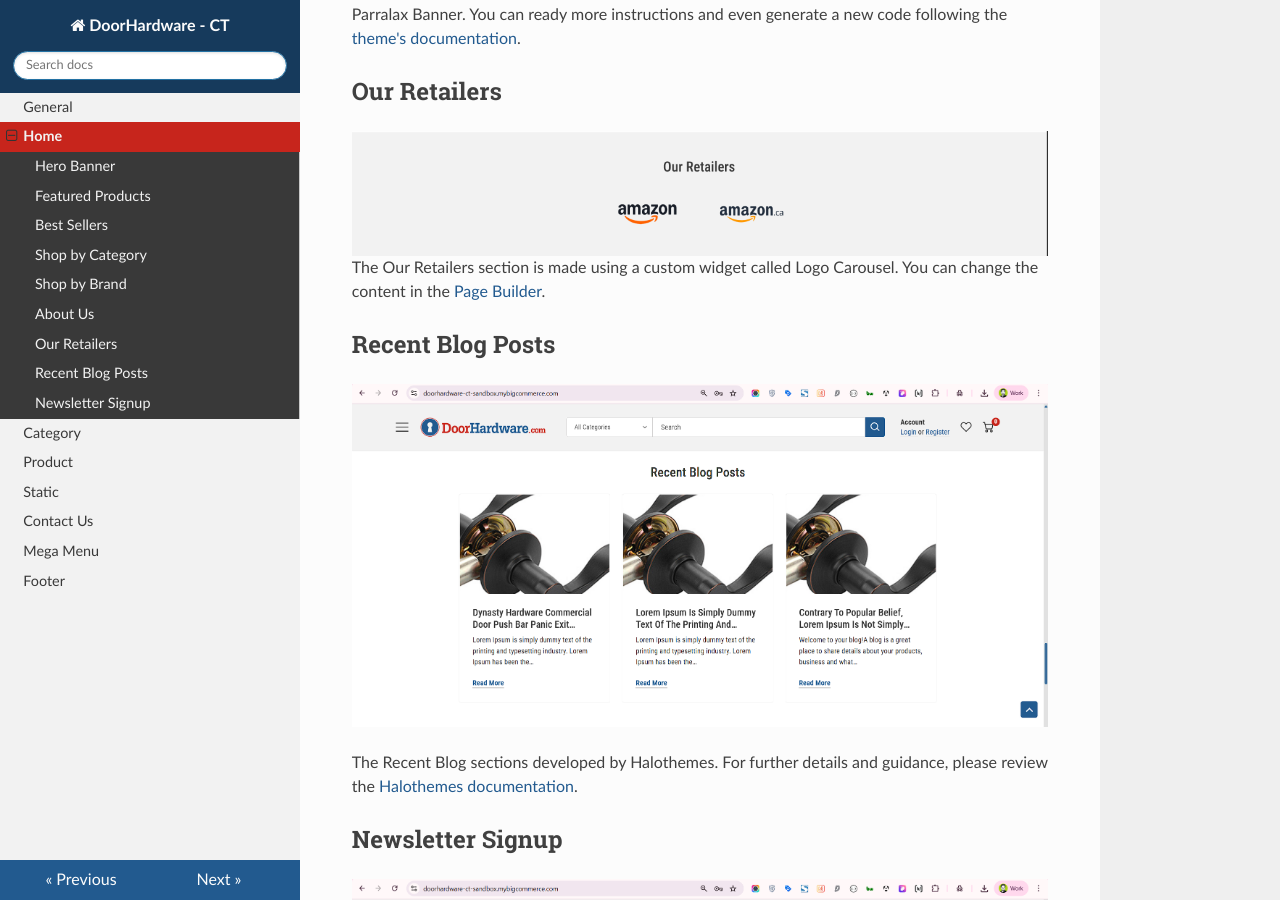
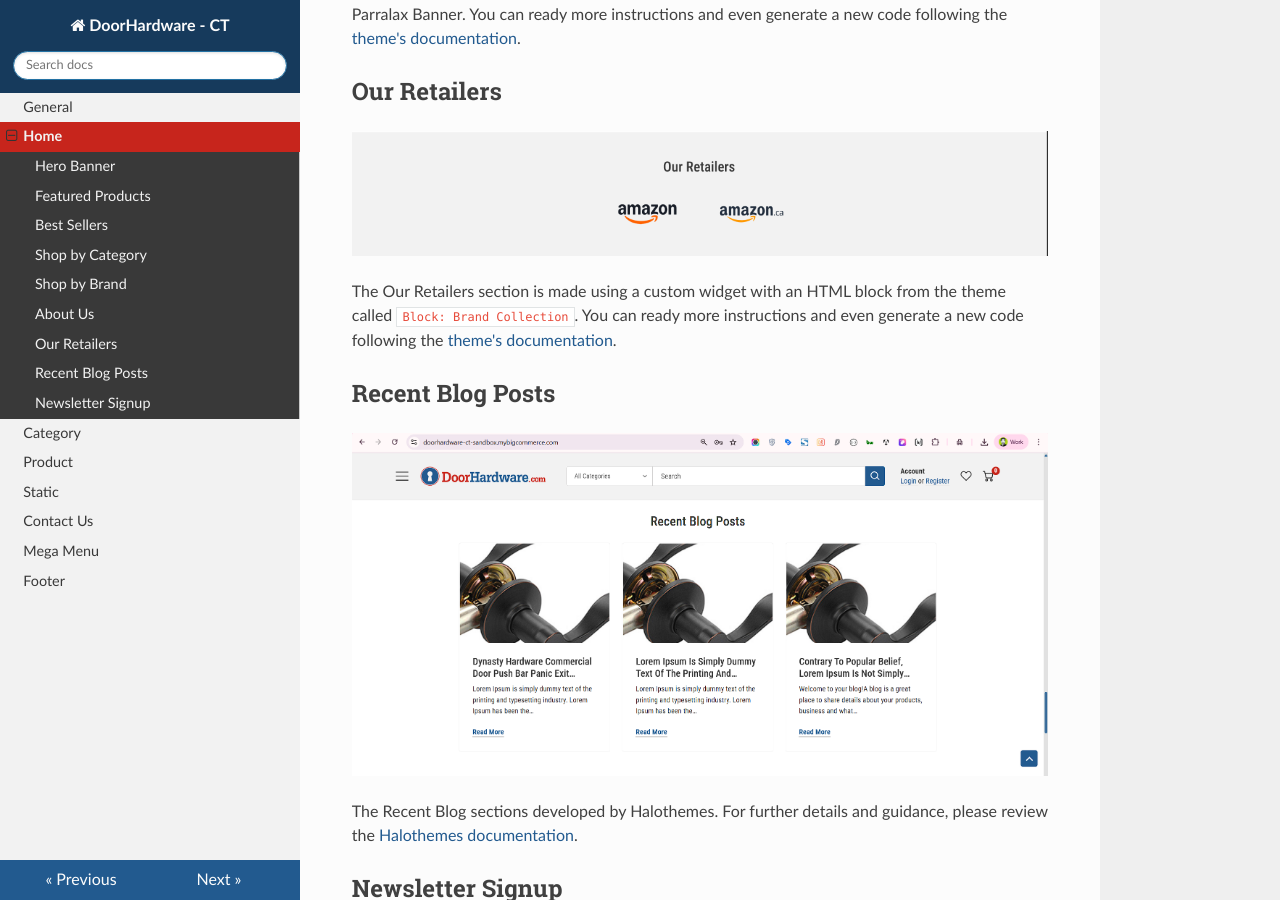
Before and after one commit to coalitiontech/door-hardware-doc, an MkDocs documentation site: the page built from docs/home.md, in a window 1280 px wide and 900 px high, scrolled down 5148 px. Built offline with MkDocs 1.6.1, drawn with Linux system fonts in a browser that asks for light colours; nearby versions of some CDN libraries.

Commit message:
Homepage doc updated

```diff
--- a/docs/home.md
+++ b/docs/home.md
@@ -57,7 +57,9 @@ The About Us section is made using a custom widget with an HTML block from the t
 ## Our Retailers
 
 ![our-retailers.png](img/our-retailers.png)
-The Our Retailers section is made using a custom widget called Logo Carousel. You can change the content in the [Page Builder](index.md/#page-builder).
+
+The Our Retailers section is made using a custom widget with an HTML block from the theme called `Block: Brand Collection`. You can ready more instructions and even generate a new code following the <a href="https://themes.halothemes.com/documents/bigcommerce-annie-garden/#home_banner_0_block" target="_blank">theme's documentation</a>.
+
 
 ## Recent Blog Posts
 ![home-blog.png](img/home-blog.png)
```
Also changed, not shown: site/home/index.html, site/index.html, site/search/search_index.json.
